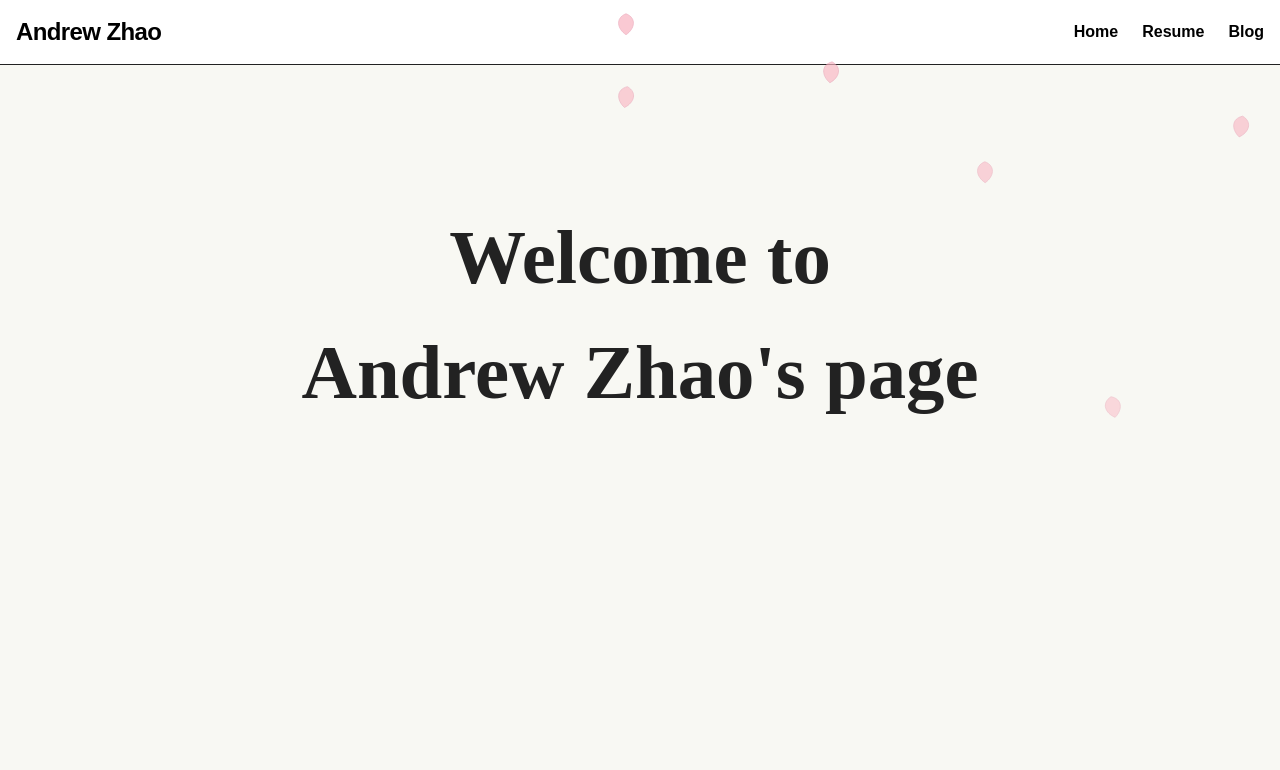
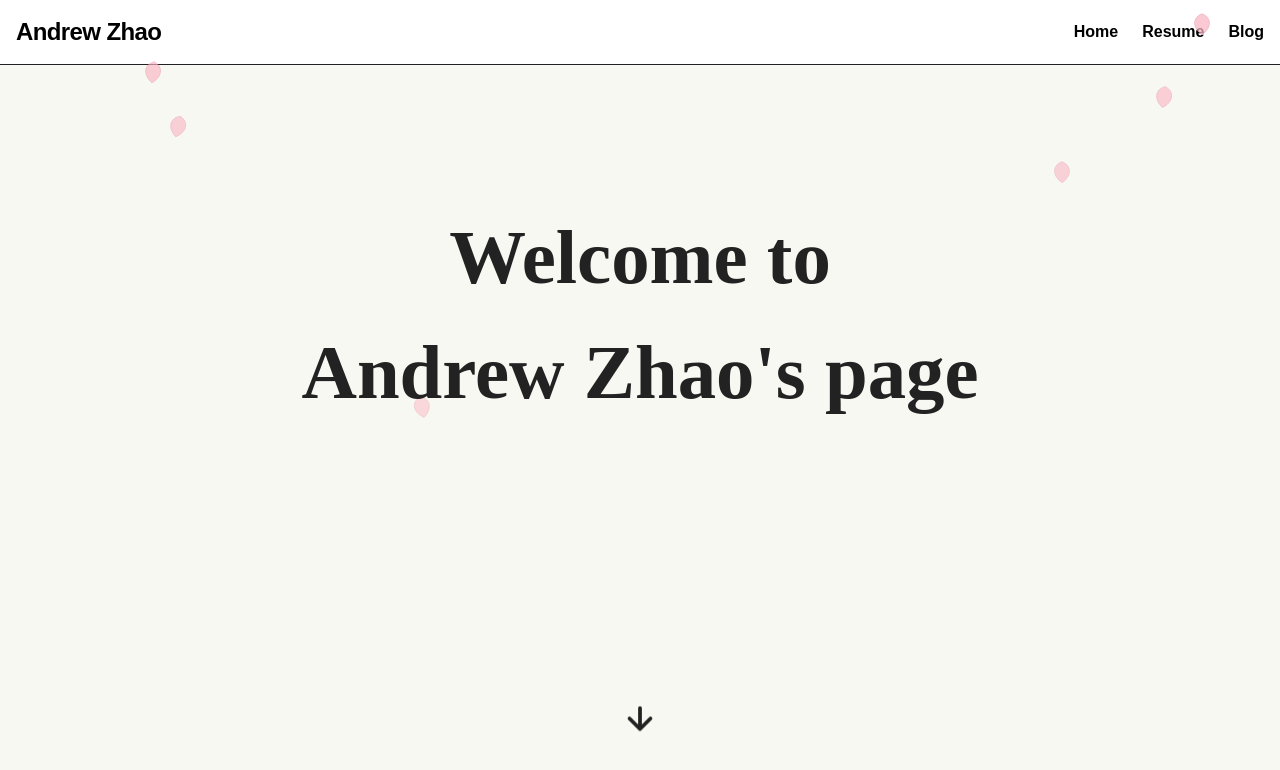
Before and after one commit to toastedgrain/andrew-blog, a Next.js app: page / in a window 1280 px wide. Shown: the top 770 px of the page. Built offline with nearby package versions, Linux system fonts and the light colour scheme.

Commit message:
tweaked arrow animation

```diff
--- a/src/app/page.tsx
+++ b/src/app/page.tsx
@@ -7,7 +7,7 @@ import { BlossomPetals } from "./BlossomPetals";
 export default function Home() {
   const ref = useRef(null);
 
-  // Track scroll progress for effects
+  // Main section's scroll progress
   const { scrollYProgress } = useScroll({
     target: ref,
     offset: ["start start", "end start"],
@@ -19,32 +19,37 @@ export default function Home() {
     [0, 0.15, 0.3],
     [1, 1, 0]
   );
-
-  // Animate profile image sliding in
   const imageX = useTransform(scrollYProgress, [0.2, 0.45], ["-300px", "0px"]);
   const imageOpacity = useTransform(scrollYProgress, [0.2, 0.4], [0, 1]);
-
-  // Animate intro text fading in and sliding up, then stays
   const introOpacity = useTransform(scrollYProgress, [0.5, 0.7, 1], [0, 1, 1]);
   const introY = useTransform(scrollYProgress, [0.5, 0.7], [50, 0]);
 
-  // Arrow logic: fade out on scroll and stay hidden after first fade-out
-  const arrowOpacity = useTransform(scrollYProgress, [0, 0.12], [1, 0]);
-  const [arrowHidden, setArrowHidden] = useState(false);
+  // Arrow fade-out (scroll down) and fade-in (scroll up)
+  const arrowFadeOut = useTransform(scrollYProgress, [0, 0.6], [1, 0]);
+  const [showArrow, setShowArrow] = useState(true);
+  const lastY = useRef(0);
 
   useEffect(() => {
     const unsubscribe = scrollYProgress.on("change", (v) => {
-      if (v > 0.12 && !arrowHidden) setArrowHidden(true);
+      if (v < lastY.current) {
+        // Scrolling up
+        setShowArrow(true);
+      } else if (v > lastY.current && v > 0.02) {
+        // Scrolling down (and not right at the top)
+        setShowArrow(false);
+      }
+      lastY.current = v;
     });
     return unsubscribe;
-  }, [arrowHidden, scrollYProgress]);
+  }, [scrollYProgress]);
 
   return (
     <section
       ref={ref}
-      className="flex flex-col items-center min-h-[250vh] bg-[#f8f8f3] relative"
+      className="flex flex-col items-center min-h-[275vh] bg-[#f8f8f3] relative"
     >
       <BlossomPetals count={15} />
+
       {/* Headline */}
       <motion.h1
         style={{
@@ -58,14 +63,16 @@ export default function Home() {
         Andrew Zhao&apos;s page
       </motion.h1>
 
-      {/* Scroll Down Arrow (fades and then stays hidden) */}
-      {!arrowHidden && (
+      {/* Scroll Down Arrow */}
       <motion.div
-          style={{ opacity: arrowOpacity }}
+        style={{
+          opacity: showArrow ? arrowFadeOut : 0,
+          pointerEvents: "none",
+        }}
         initial={{ y: 0 }}
         animate={{ y: [0, 12, 0] }}
         transition={{ duration: 2, repeat: Infinity }}
-          className="fixed left-1/2 -translate-x-1/2 bottom-16 z-40 pointer-events-none"
+        className="fixed left-1/2 -translate-x-1/2 bottom-16 z-40"
       >
         <svg width="36" height="36" viewBox="0 0 24 24" fill="none">
           <path
@@ -77,7 +84,6 @@ export default function Home() {
           />
         </svg>
       </motion.div>
-      )}
 
       {/* Sticky animated content */}
       <div className="sticky top-32 flex flex-col items-center w-full pt-44">
```
Lines whose indentation alone changed are shown as unchanged.
